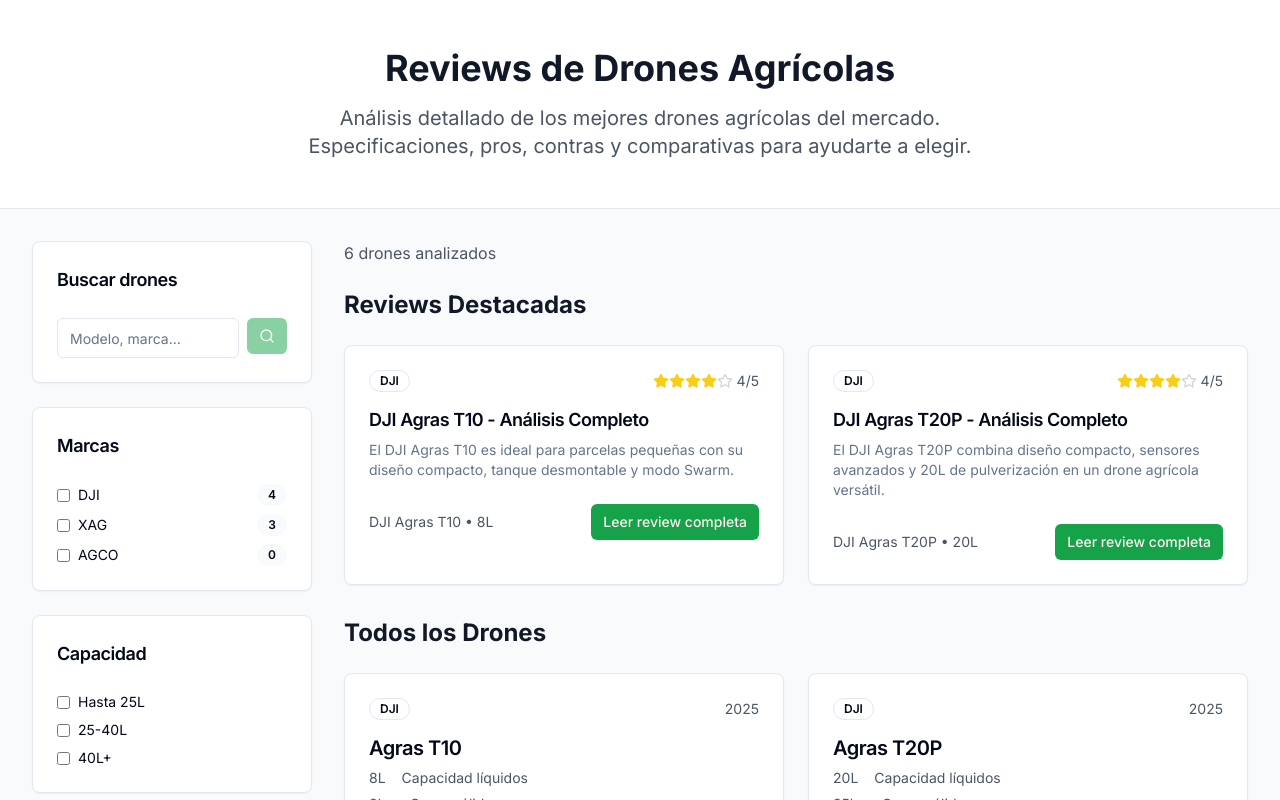
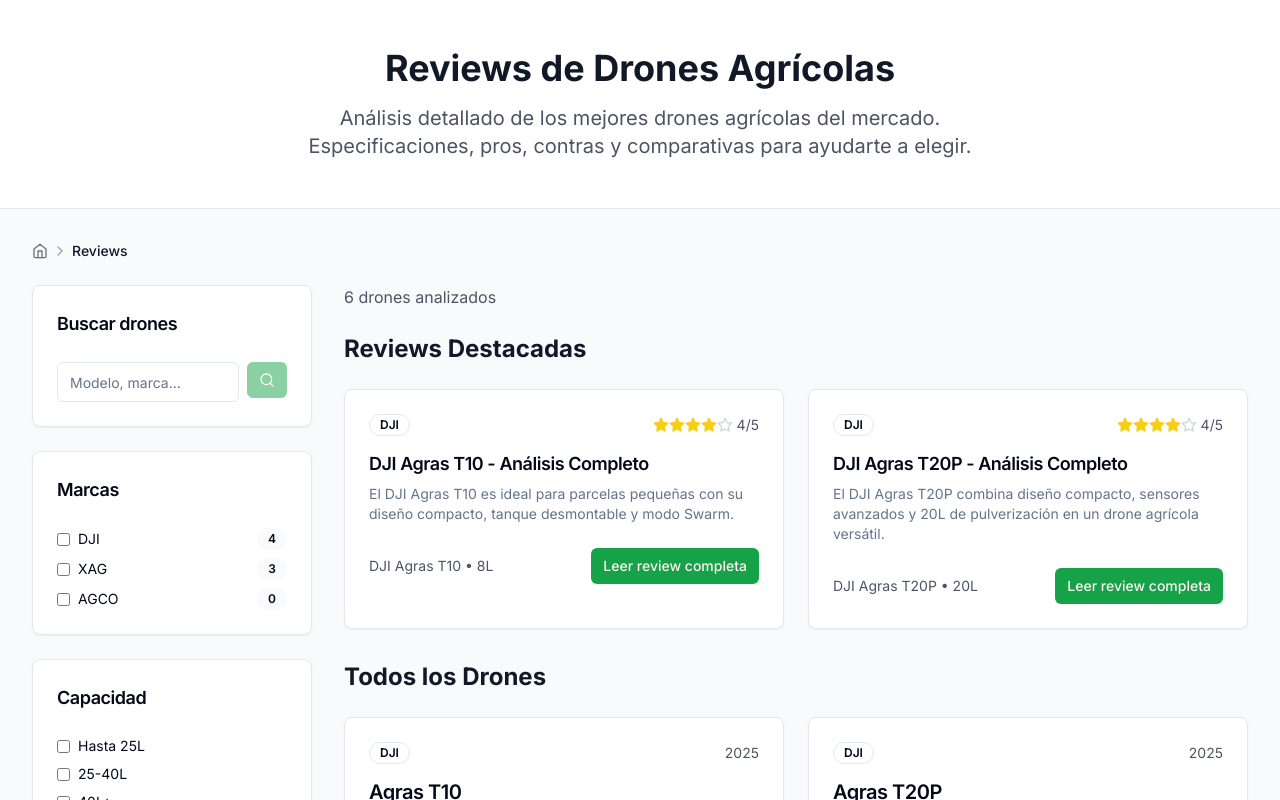
Before and after one commit to martingalmarino/drone-fumigaciones, a Next.js app: page /reviews in a window 1280 px wide. Shown: the top 800 px of the page. Built offline with nearby package versions, Linux system fonts and the light colour scheme.

Commit message:
fix: agregar breadcrumb faltante en la página de reviews
- Importar componente Breadcrumbs en ReviewsClient
- Agregar breadcrumb con navegación a home
- Mantener consistencia con el resto de secciones del sitio

```diff
--- a/app/reviews/ReviewsClient.tsx
+++ b/app/reviews/ReviewsClient.tsx
@@ -8,6 +8,7 @@
 import { Badge } from '@/components/ui/badge'
 import { Card, CardContent, CardDescription, CardHeader, CardTitle } from '@/components/ui/card'
 import AdSlot from '@/components/AdSlot'
+import Breadcrumbs from '@/components/Breadcrumbs'
 
 const brands = [
   { slug: 'dji', name: 'DJI', count: 4 },
@@ -200,6 +201,7 @@
       </div>
 
       <div className="max-w-7xl mx-auto px-4 sm:px-6 lg:px-8 py-8">
+        <Breadcrumbs items={[{ label: 'Reviews' }]} />
         <div className="grid grid-cols-1 lg:grid-cols-4 gap-8">
           {/* Filters Sidebar */}
           <div className="lg:col-span-1">
```
